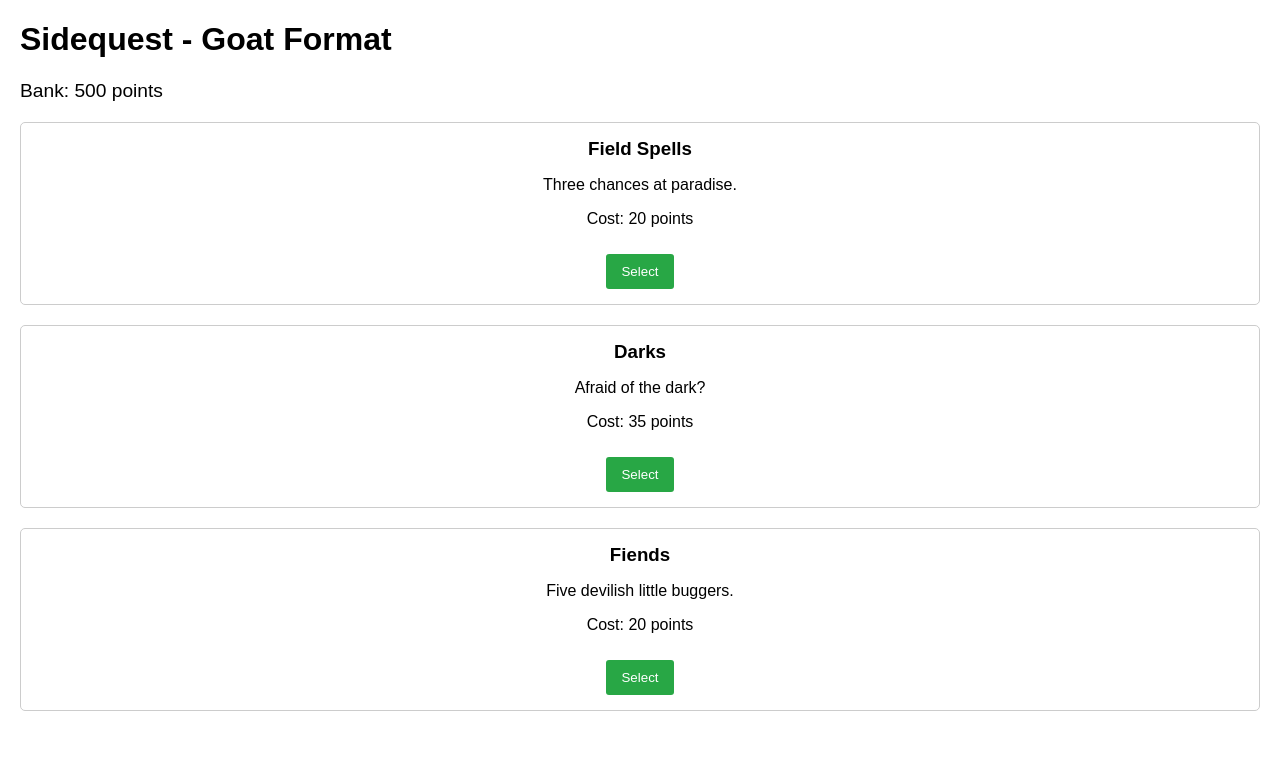
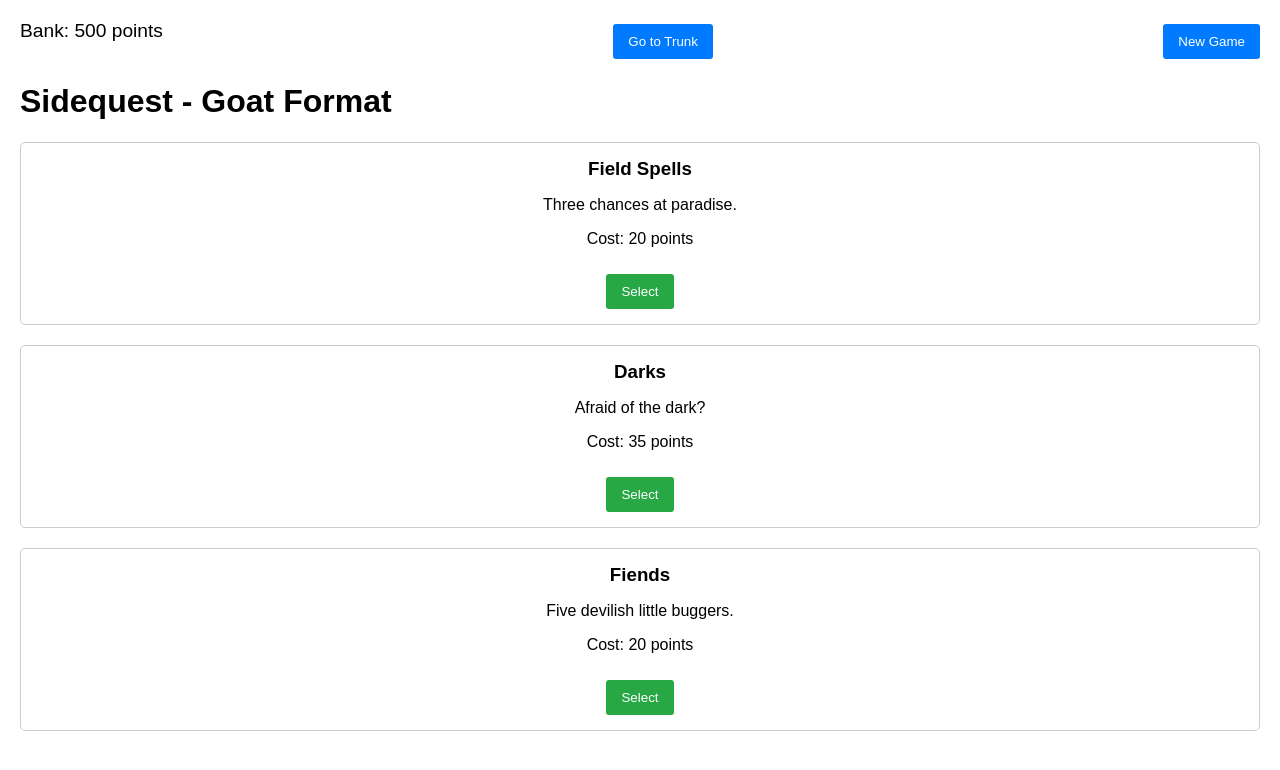
Before and after one commit to pettybourgeoisie/sidequest, a plain HTML site: page index.html in a window 1280 px wide. Drawn offline with Linux system fonts and the light colour scheme.

Commit message:
added the Trunk

```diff
--- a/index.html
+++ b/index.html
@@ -35,25 +35,56 @@
             font-size: 1.2em;
             margin-bottom: 20px;
         }
+        #nav {
+            display: flex;
+            justify-content: space-between;
+            align-items: center;
+            margin-bottom: 20px;
+        }
+        #nav button {
+            padding: 10px 15px;
+            background-color: #007bff;
+            color: white;
+            border: none;
+            border-radius: 3px;
+            cursor: pointer;
+        }
+        #nav button:hover {
+            background-color: #0056b3;
+        }
     </style>
     <script>
         let bank = 500;
+        let trunk = [];
 
         function updateBankDisplay() {
             const bankDisplay = document.getElementById('bank');
             bankDisplay.textContent = `Bank: ${bank} points`;
         }
 
+        function goToTrunk() {
+            localStorage.setItem('trunk', JSON.stringify(trunk));
+            localStorage.setItem('bank', bank);
+            window.location.href = 'trunk.html';
+        }
+
+        function newGame() {
+            if (confirm('Are you sure you want to start a new game? This will reset your Bank and clear your Trunk.')) {
+                bank = 500;
+                trunk = [];
+                localStorage.clear();
+                updateBankDisplay();
+                loadTickets();
+            }
+        }
+
         async function loadTickets() {
             try {
-                // Load tickets.json
                 const response = await fetch('tickets.json');
                 const tickets = await response.json();
 
-                // Select 3 random tickets
                 const randomTickets = tickets.sort(() => 0.5 - Math.random()).slice(0, 3);
 
-                // Display tickets
                 const ticketsContainer = document.getElementById('tickets-container');
                 ticketsContainer.innerHTML = '';
 
@@ -69,7 +100,6 @@
                     ticketsContainer.appendChild(ticketDiv);
                 });
 
-                // Store tickets globally for selection
                 window.randomTickets = randomTickets;
             } catch (error) {
                 console.error('Error loading tickets:', error);
@@ -79,17 +109,14 @@
         async function selectTicket(index) {
             const ticket = window.randomTickets[index];
 
-            // Check if the player has enough points
             if (bank < ticket.cost) {
                 alert('Not enough points to select this ticket!');
                 return;
             }
 
-            // Deduct cost from bank
             bank -= ticket.cost;
             updateBankDisplay();
 
-            // Construct API query
             const params = new URLSearchParams({ format: 'goat' });
             for (const [key, value] of Object.entries(ticket.conditions)) {
                 params.append(key, Array.isArray(value) ? value.join('|') : value);
@@ -98,20 +125,19 @@
             const apiUrl = `https://db.ygoprodeck.com/api/v7/cardinfo.php?${params}`;
 
             try {
-                // Fetch cards from API
                 const response = await fetch(apiUrl);
                 const data = await response.json();
 
-                // Randomly select the required number of cards
                 const cards = data.data.sort(() => 0.5 - Math.random()).slice(0, ticket.spins);
 
-                // Display results
                 const resultsContainer = document.getElementById('results-container');
                 resultsContainer.innerHTML = '<h2>Results</h2>';
                 cards.forEach(card => {
                     const cardDiv = document.createElement('div');
                     cardDiv.textContent = card.name;
                     resultsContainer.appendChild(cardDiv);
+
+                    trunk.push(card.name);
                 });
             } catch (error) {
                 console.error('Error fetching cards:', error);
@@ -119,14 +145,24 @@
         }
 
         window.onload = () => {
+            const savedTrunk = localStorage.getItem('trunk');
+            if (savedTrunk) trunk = JSON.parse(savedTrunk);
+
+            const savedBank = localStorage.getItem('bank');
+            if (savedBank) bank = parseInt(savedBank, 10);
+
             updateBankDisplay();
             loadTickets();
         };
     </script>
 </head>
 <body>
+    <div id="nav">
+        <div id="bank">Bank: 500 points</div>
+        <button onclick="goToTrunk()">Go to Trunk</button>
+        <button onclick="newGame()">New Game</button>
+    </div>
     <h1>Sidequest - Goat Format</h1>
-    <div id="bank">Bank: 500 points</div>
     <div id="tickets-container"></div>
     <div id="results-container"></div>
 </body>
```
Also changed, not shown: temptations.json (added, +10 -0 lines).
